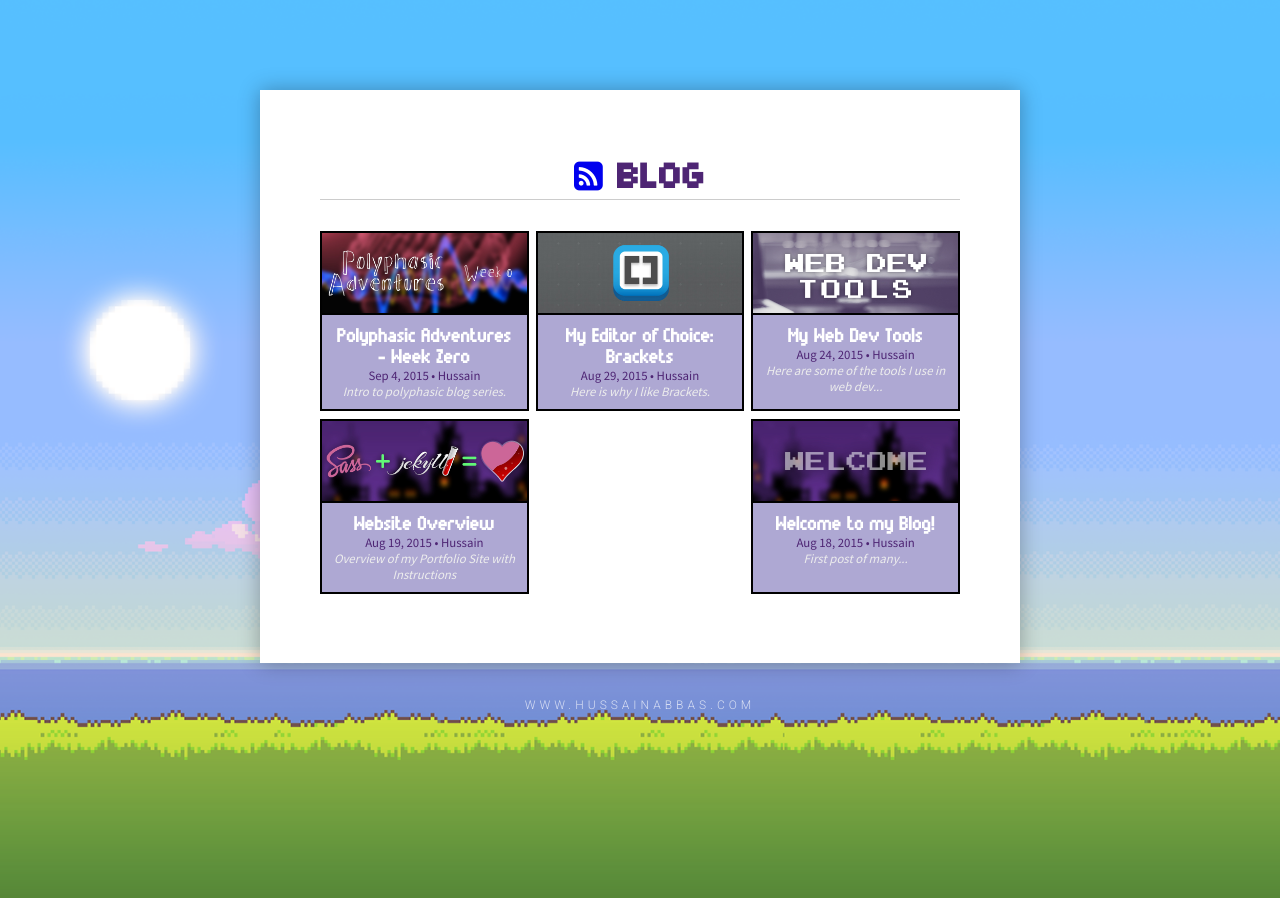
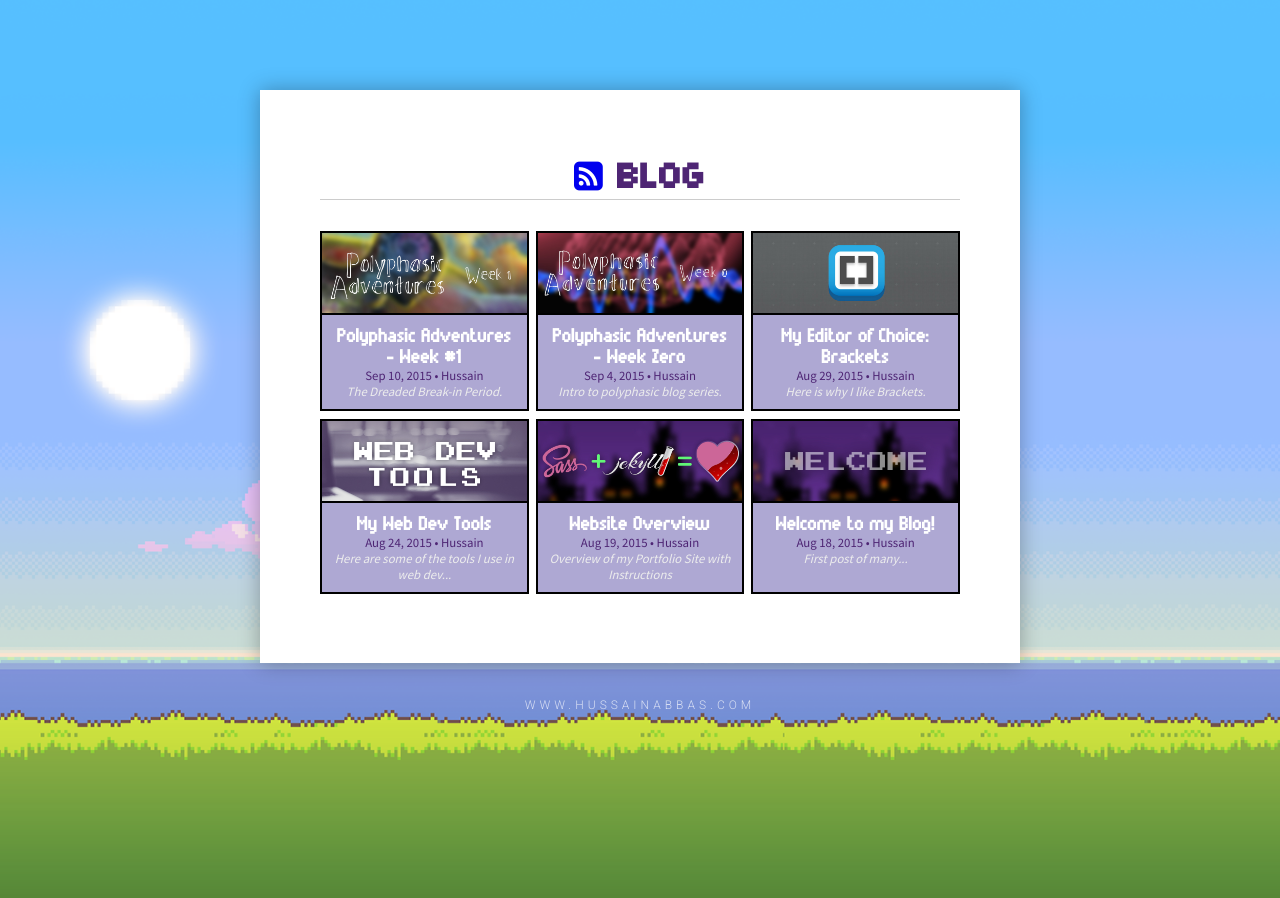
Before and after one commit to superhussain/Personal-Portfolio, a Jekyll site: the page built from blog/index.html, in a window 1280 px wide. Built offline with Jekyll 4.4.1, drawn with Linux system fonts in a browser that asks for light colours; nearby versions of some CDN libraries; some of the changed lines change nothing that is shown.

Commit message:
new post - polyphasic adventures week 1

```diff
--- /dev/null
+++ b/_posts/2015-09-10-polyphasic-adventures-1.markdown
@@ -0,0 +1,115 @@
+---
+layout: post
+title:  "Polyphasic Adventures - Week #1"
+description: "The Dreaded Break-in Period."
+author: "Hussain"
+comments: true
+date:   2015-09-10 07:00:00
+cover: "polyphasic-1.jpg"
+---
+If you haven't been following my blog, last week I announced I will be trying a new sleep routine called polyphasic sleep. If you haven't been following or forgot, let me give you a better understanding of what it is and what it hopes to accomplish.
+
+Ever crawled into bed at the end of the day and wished you were able to finish the tasks you had planned for the day? Ever wished you were able to learn this new programming language or be able to work on that app you always wanted to make but just couldn't find the time?
+
+I'm with you mate. The biggest constraint for me in life has been the lack of time. Trust is, the time is there, we just don't take advantage of it.
+
+People measure your life by the amount of years you've lived, I think differently. I believe life should be measured by every minute, second, millisecond, microsecond, nanosecond, and even every **picosecond**. It doesn't mean anything if you live for 100 years and accomplish nothing. What gives your life value is what you leave behind.
+
+This reminded me of a great video by Gabriel Iglesias about his take on life...
+
+<iframe width="560" height="315" src="https://www.youtube.com/embed/r11YaT3NjYs" frameborder="0" allowfullscreen></iframe>
+
+So what is this "Polly want a cracker" anyway? Well, let's dissect it! The prefix "**poly-**" comes from the Greek word "polus" which means "much" or "many". Then "**-phasic**" is from "phase" which refers to segments. Put that together and you get "many segments". Yay, we know basic English!
+
+Polyphasic sleep is when you have multiple segments of sleep periods throughout the day. Now we must ask the question "why"? Okay, let's think about it like this, when you eat food, do you eat it all at one time or break up your intake throughout the day? I believe for most of us it is the latter. If we were to eat food all at one time, we would use that energy throughout the day and slowly deplete that limited supply of energy you have. If you run out, it will end up harming you. You would also tend to **over-eat** because your body uses calories even if you don't move around.
+
+If we take this concept to sleep, we're essentially over-sleeping for the same reason in eating. This is not very efficient at all. That's where polyphasic sleep comes in! You use the energy you get from sleep only when you need. Because we're spreading sleep apart, we don't need as much total sleep time and in the end save plenty of valuable time that we can use in other aspects of our life.
+
+Doing this well, you will save a **minimum** of a month of time a year. Yes, that's correct. One. Full. Month.
+
+>- 16 hours becomes 20 per day
+>- That’s 28 hours a week
+>- 336 per year — 42 work days (month and 1/2)
+>- I call this new month “Slumbtember”<br>
+>--- [Travis Neilson](http://www.travandlos.com/13)
+
+----------
+
+### The Break-in Period ###
+![fwp](http://i0.kym-cdn.com/photos/images/facebook/000/228/703/first-world-problems-ii.jpg)
+
+With all the great things I mentioned above, I'm sure most of you would be excited in trying out this magical thing called polyphasic sleep. I would be lying if I said there are no drawbacks to this. The hardest part according to most of the people who tried this routine and myself included is the "break-in period". People say this can be about a week, maybe two, and sometimes it can take up to a month. This period is nothing far from **difficult**. It makes you want to quit. It gave me migraines. And it really affects your mental strength. Let me say this now, **THIS IS NORMAL**.
+
+Just like in a diet, you will want to quit and sometimes you may even cheat, the key thing is to remember your objective. Don't just try this for showing off to people that you did *this*. Nobody likes a try-hard hipster. Have a goal in mind and try to accomplish that. Give yourself a reason to do this, whether you want undisturbed work time or just want to play that new video game.
+
+I came across [this study](http://sidsavara.com/personal-productivity/why-3-of-harvard-mbas-make-ten-times-as-much-as-the-other-97-combined) that shows how goal setting can lead to much greater success than people who don't set clear goals and objectives.
+
+> **So, Why Do 3% of Harvard MBAs Make Ten Times as Much as the Other 97% Combined?**
+>
+> The answer is a simple question: "Have you set clear, written goals for your future and made plans to accomplish them?" In 1979, interviewers asked new graduates from the Harvard’s MBA Program and found that:
+>
+> - 84% had no specific goals at all
+> - 13% had goals but they were not committed to paper
+> - 3% had clear, written goals and plans to accomplish them
+>
+> In 1989, the interviewers again interviewed the graduates of that class.  You can guess the results:
+>
+> - The 13% of the class who had goals were earning, on average, twice as much as the 84 percent who had no goals at all.
+
+The lesson here is that you must know your objective before you can hope to be successful.
+
+----------
+
+### My Experience ###
+
+When I first heard about polyphasic sleep I was super excited to try it out so that I can do the stuff I normally wouldn't be able to during the day. Last week when I wrote the [Week Zero post](http://hussainabbas.com/blog/polyphasic-adventures-0) it was my first day doing this routine and I felt amazing! That day I felt like I had so much energy that I randomly threw punches into the air (and I don't regret it for a second). Little did I know that was the best part of the whole week.
+
+----------
+
+#### **Day 1** ####
+
+The. Best. Day. Ever. I felt incredible and went right into the routine I had planned. Also to help fall asleep easier and faster, I slept listening to binaural beats and isochronic tones from two different apps: [Binaural Beats Therapy](https://play.google.com/store/apps/details?id=com.ihunda.android.binauralbeat&hl=en) and [pzizz](https://play.google.com/store/apps/details?id=com.pzizz.android&hl=en). Both are great so try both and see what you like!
+
+`  Total: 4 hours of sleep.`
+
+----------
+
+#### **Day 2 & 3** ####
+
+Definitely not as nice as the previous day. I felt great after my 3 hour core nap, but come mid-day around 1:00 PM I felt really tired even after my 20 minute naps. I also had a grueling migraine which really affected my ability to work on the things I had planned. When it came time to do my last 20 minute nap, I ended up sleeping for about an hour. Two days in a row. Definitely not proud of this.
+
+`  Total: 5 hours of sleep each.`
+
+----------
+
+#### **Day 4** ####
+
+Getting better... Continued using the binaural beats and isochronic tones to help fall asleep. I noticed I did have a little more energy and because of this it became harder to fall asleep during the crucial 20 minute naps. I read online that naps don't necessarily require you to be in a sleeping state, rather in a relaxed state that allows you to focus solely on your mind instead of your body. Knowing this made it easier because instead of trying to fall asleep, I focused on relaxing my body and after the nap was over I felt a lot better!
+
+`  Total: 4 hours of sleep.`
+
+----------
+
+#### **Day 5 & 6** ####
+
+Haven't felt this good since day 1! I have more energy, no more headaches, and I'm a lot more productive! This is what I signed up for, no regrets! I found that the binaural beats actually made it a little harder to go to sleep when I am actually tired because it made me focus on the sounds. When I don't feel as tired, I would use the binaural beats, when I am tired, I would just relax in my bed and naturally fall asleep. I felt more refreshed doing that.
+
+At this point I was also letting the routine adapt to my schedule, not the other way around. I had to go out to a few places during when I needed to take my naps but I changed that around so that I could nap before and after instead. People are afraid to try this routine because they don't think it will fit into their schedule. Polyphasic sleep, especially the "Everyman", is very adaptable and just works. The way I think of it is that if you can spend half an hour taking a dump, you can easily spend less than that taking a nap. In fact it helps you become even more productive. If you're at work, ask your manager about taking a quick power nap everyday to boost productivity. If you show them that it will actually benefit them in the end, I'm sure they will be willing to consider the idea.
+
+Another thing to note was that during the 3 hour core nap, I woke up prematurely by about 45 minutes. I was going to go back to sleep but decided to just stay awake to see how it would affect my day. The result? It didn't! I felt just as I did the previous day.
+
+`  Total: 3h 15m of sleep.`
+
+----------
+
+### Reflections from Week One ###
+
+I'm really getting used to the polyphasic lifestyle and it is truly changing my life for the better! Yeah, the first few days were very difficult, but if you can push through those tough days, you will not regret the result!
+
+The possibilities are exciting! Every wondered what being immortal feels like? This is probably the closest thing to it! Can't wait to see how this affects me in the long term.
+
+Interested in trying this new-found secret to eternal youth? Hit me a message down below and I'd be happy to offer my insight. Okay nap time!
+
+Signing off,
+
+Hussain
--- a/_sass/_post.sass
+++ b/_sass/_post.sass
@@ -140,9 +140,11 @@
             background-color: #216da3
             border-color: #4fa1db
             color: white
-
         img
           max-width: 100%
+      iframe
+        max-width: 100%
+        margin: 1em 0
 
 #disqus_thread
   margin-top: 50px
```
Also changed, not shown: img/post/cover/polyphasic-1.jpg (added).
